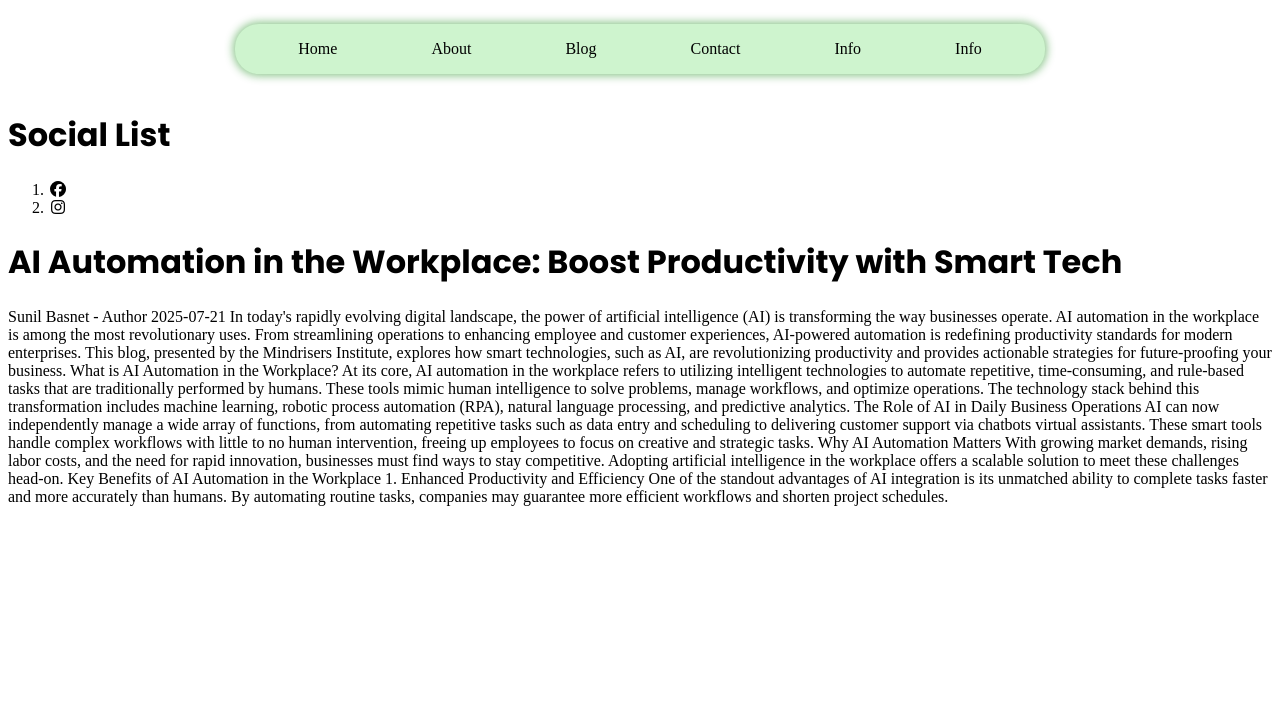
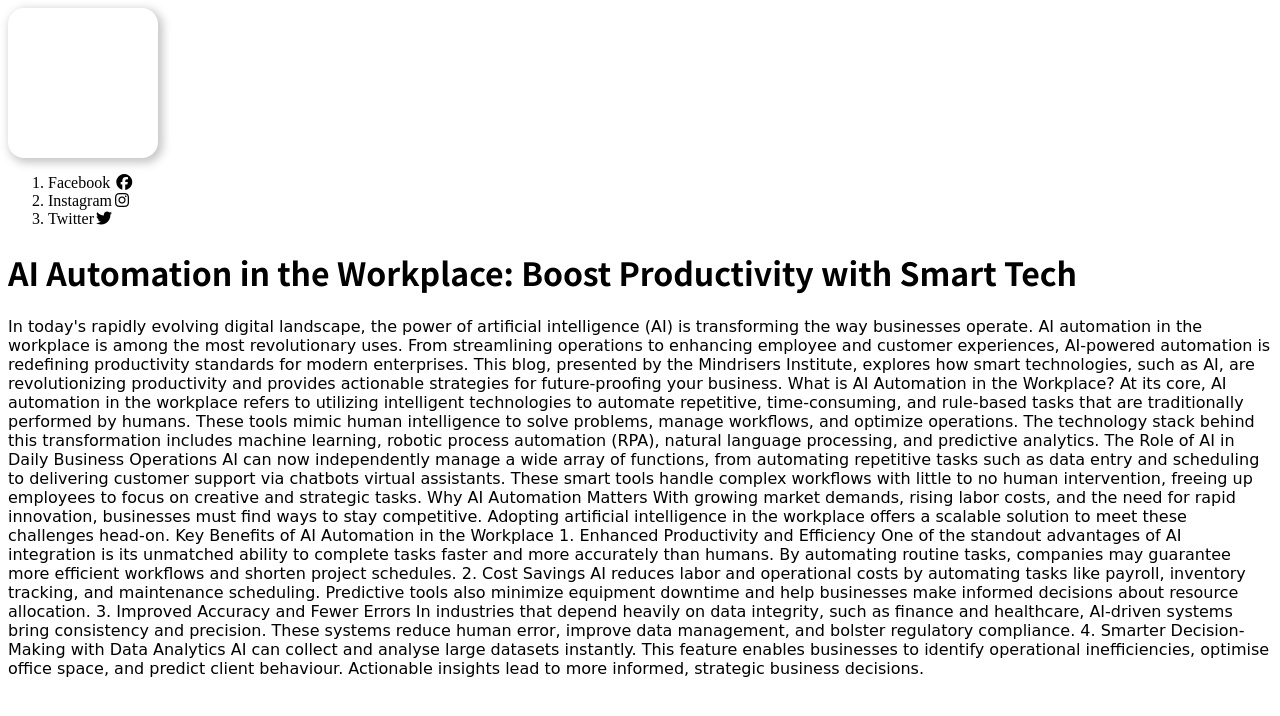
Before and after one commit to NITESHDHIMAL/ui-ux2082, a plain HTML site: page Day 10/index.html in a window 1280 px wide. Drawn offline with Linux system fonts and the light colour scheme; a web font is replaced by a local one.

Commit message:
css box shadow

```diff
--- a/Day 10/index.html
+++ b/Day 10/index.html
@@ -12,69 +12,57 @@
         crossorigin="anonymous" referrerpolicy="no-referrer" />
 
 
-    <!-- google font link  -->
-    <link rel="preconnect" href="https://fonts.googleapis.com">
-    <link rel="preconnect" href="https://fonts.gstatic.com" crossorigin>
-    <link
-        href="https://fonts.googleapis.com/css2?family=Poppins:ital,wght@0,100;0,200;0,300;0,400;0,500;0,600;0,700;0,800;0,900;1,100;1,200;1,300;1,400;1,500;1,600;1,700;1,800;1,900&display=swap"
-        rel="stylesheet">
-
+    <!-- gogle font cdn  -->
+<link href="https://fonts.googleapis.com/css2?family=Cedarville+Cursive&family=Noto+Sans+JP:wght@100..900&display=swap" rel="stylesheet">
     <style>
         h1 {
-            /* font-family: cursive; */
-            font-family: "Poppins", sans-serif;
+            /* font-family: "Poppins", sans-serif; */
+            font-family: "Noto Sans JP", sans-serif;
+        }
+        p{
+            font-family: "Cedarville Cursive", cursive;
         }
 
-         nav{
+        .box{
             display: flex;
-            justify-content: center;
-            margin: 0 200px;
-         }
-        ul{
-            display: flex;
-            justify-content: space-around;
-            align-items: center;
-            padding: 1rem;
-            border-radius: 1.5rem;
-            list-style-type: none;
-            background-color: rgb(206, 244, 206);
-            width: 90%;
-            /* box-shadow: x-offset, y-offset blur spread color; */
-            box-shadow: 0px 0px 9px 2px #00800073;
+            gap: 2rem;
         }
 
+        .minibox{
+            height: 150px;
+            width: 150px;
+            /* border: 2px solid; */
+        }
+        #box1{
+            /* box-shadow: x-offset, y-offset blur spread color; */
+
+            box-shadow: 3px 3px 8px 2px #8080806e;
+            border-radius: 1rem;
+
+        }
     </style>
-
 </head>
 
 <body>
 
-
-    <nav>
-        <ul>
-            <li>Home</li>
-            <li>About</li>
-            <li>Blog</li>
-            <li>Contact</li>
-            <li>Info</li>
-            <li>Info</li>
-        </ul>
-    </nav>
+    <div class="box">
+        <div class="minibox" id="box1"></div>
+        <div class="minibox"></div>
+        <div class="minibox"></div>
+    </div>
 
 
-    <h1>Social List</h1>
+
     <ol>
-        <li><i class="fa-brands fa-facebook"></i></li>
-        <li><i class="fa-brands fa-instagram"></i></li>
+        <li>Facebook <i class="fa-brands fa-facebook"></i></li>
+        <li>Instagram<i class="fa-brands fa-instagram"></i></li>
+        <li>Twitter<i class="fa-brands fa-twitter"></i></li>
     </ol>
+
 
     <h1>AI Automation in the Workplace: Boost Productivity with Smart Tech</h1>
 
-    <p>Sunil Basnet - Author
-
-        2025-07-21
-
-        In today's rapidly evolving digital landscape, the power of artificial intelligence (AI) is transforming the way
+    <p>In today's rapidly evolving digital landscape, the power of artificial intelligence (AI) is transforming the way
         businesses operate. AI automation in the workplace is among the most revolutionary uses. From streamlining
         operations to enhancing employee and customer experiences, AI-powered automation is redefining productivity
         standards for modern enterprises. This blog, presented by the Mindrisers Institute, explores how smart
@@ -102,7 +90,23 @@
         1. Enhanced Productivity and Efficiency
         One of the standout advantages of AI integration is its unmatched ability to complete tasks faster and more
         accurately than humans. By automating routine tasks, companies may guarantee more efficient workflows and
-        shorten project schedules.</p>
+        shorten project schedules.
+
+        2. Cost Savings
+        AI reduces labor and operational costs by automating tasks like payroll, inventory tracking, and maintenance
+        scheduling. Predictive tools also minimize equipment downtime and help businesses make informed decisions about
+        resource allocation.
+
+        3. Improved Accuracy and Fewer Errors
+        In industries that depend heavily on data integrity, such as finance and healthcare, AI-driven systems bring
+        consistency and precision. These systems reduce human error, improve data management, and bolster regulatory
+        compliance.
+
+        4. Smarter Decision-Making with Data Analytics
+        AI can collect and analyse large datasets instantly. This feature enables businesses to identify operational
+        inefficiencies, optimise office space, and predict client behaviour. Actionable insights lead to more informed,
+        strategic business decisions.</p>
+
 
 
 </body>
```
Also changed, not shown: Day 9/cssunits.html (+0 -5 lines).
